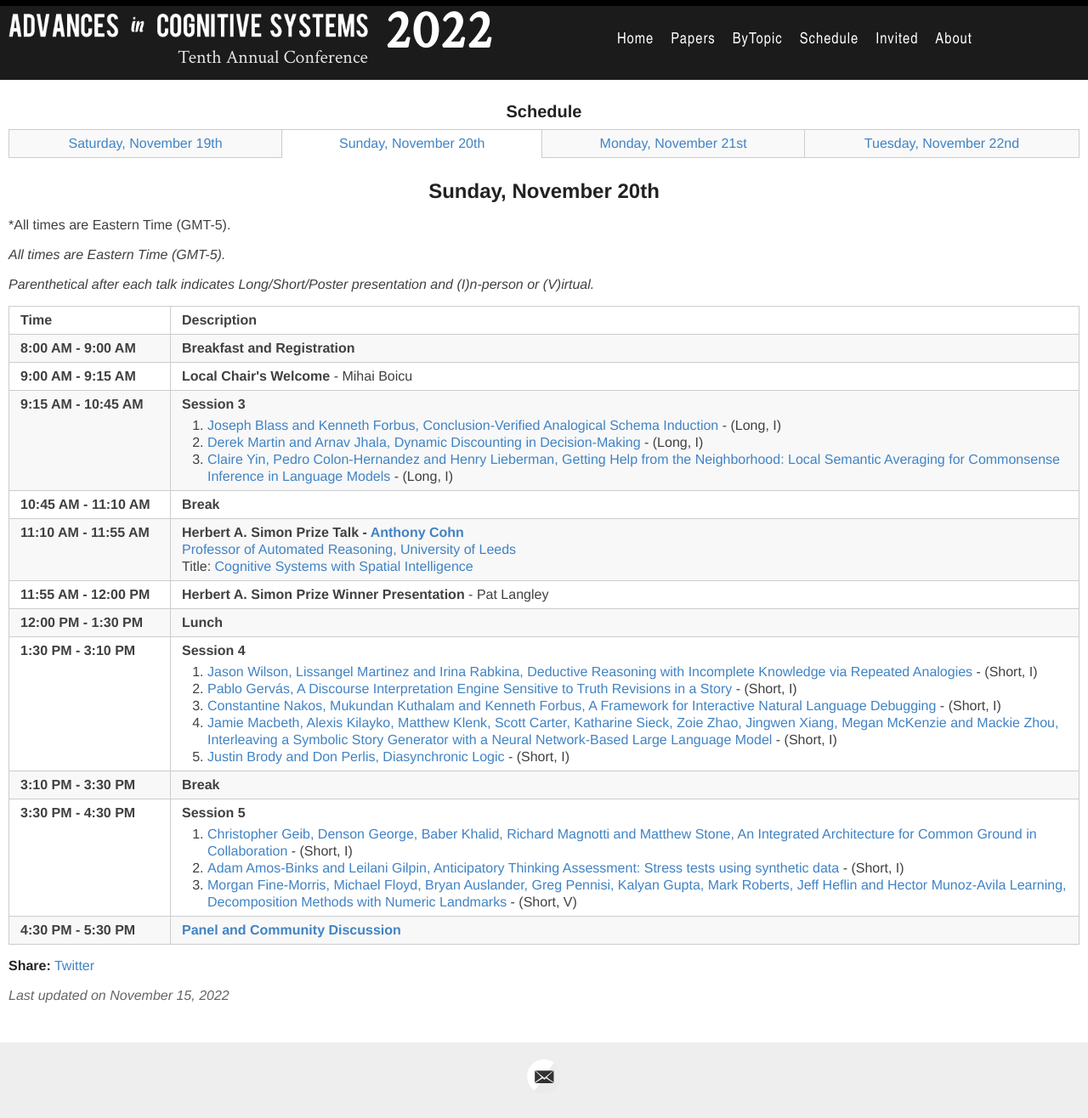
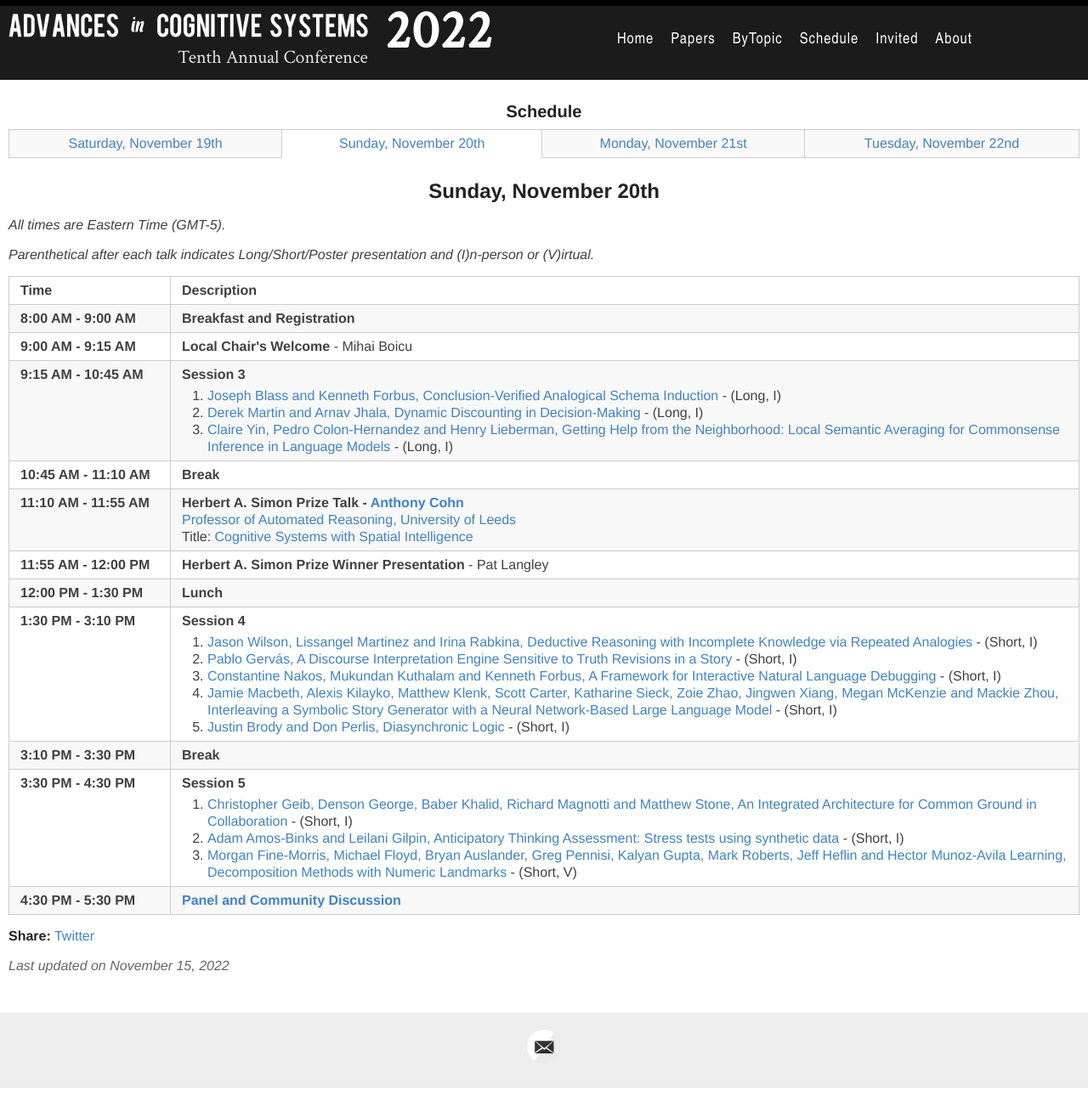
Before and after one commit to AdvancesInCognitiveSystems/acs2022, a Jekyll site: the page built from _days/sunday-day2.md, in a window 1280 px wide. Shown: the whole page at 85% size. Built offline with Jekyll 4.4.1, drawn with Linux system fonts in a browser that asks for light colours; after the commit the page ends 1281 px from its top, so only the background shows below that.

Commit message:
fix redundant line

```diff
--- a/_days/sunday-day2.md
+++ b/_days/sunday-day2.md
@@ -4,7 +4,6 @@ title:  "Sunday, November 20th"
 supertitle: Schedule
 day: sunday-day2
 ---
-*All times are Eastern Time (GMT-5).
 
 <!--
 This day's session talks are available on YouTube at
```
